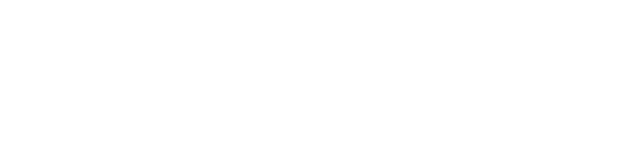
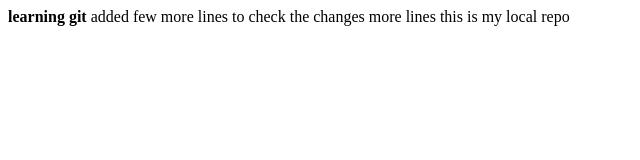
Before and after one commit to mahalaxmikc/exampleRepository, a plain HTML site: page index.html in a window 1280 px wide. Shown: the whole page, without its empty margins (0-640 px from the left). Drawn offline with Linux system fonts and the light colour scheme.

Commit message:
more lines added

```diff
--- a/index.html
+++ b/index.html
@@ -1 +1,14 @@
-<html>  </html>
+<html>
+	<head>
+		<b> learning git</b>
+	</head>
+	<body>
+
+added few more lines to check the changes
+more lines
+		this is my local repo
+	</body
+
+
+
+</html>
```
